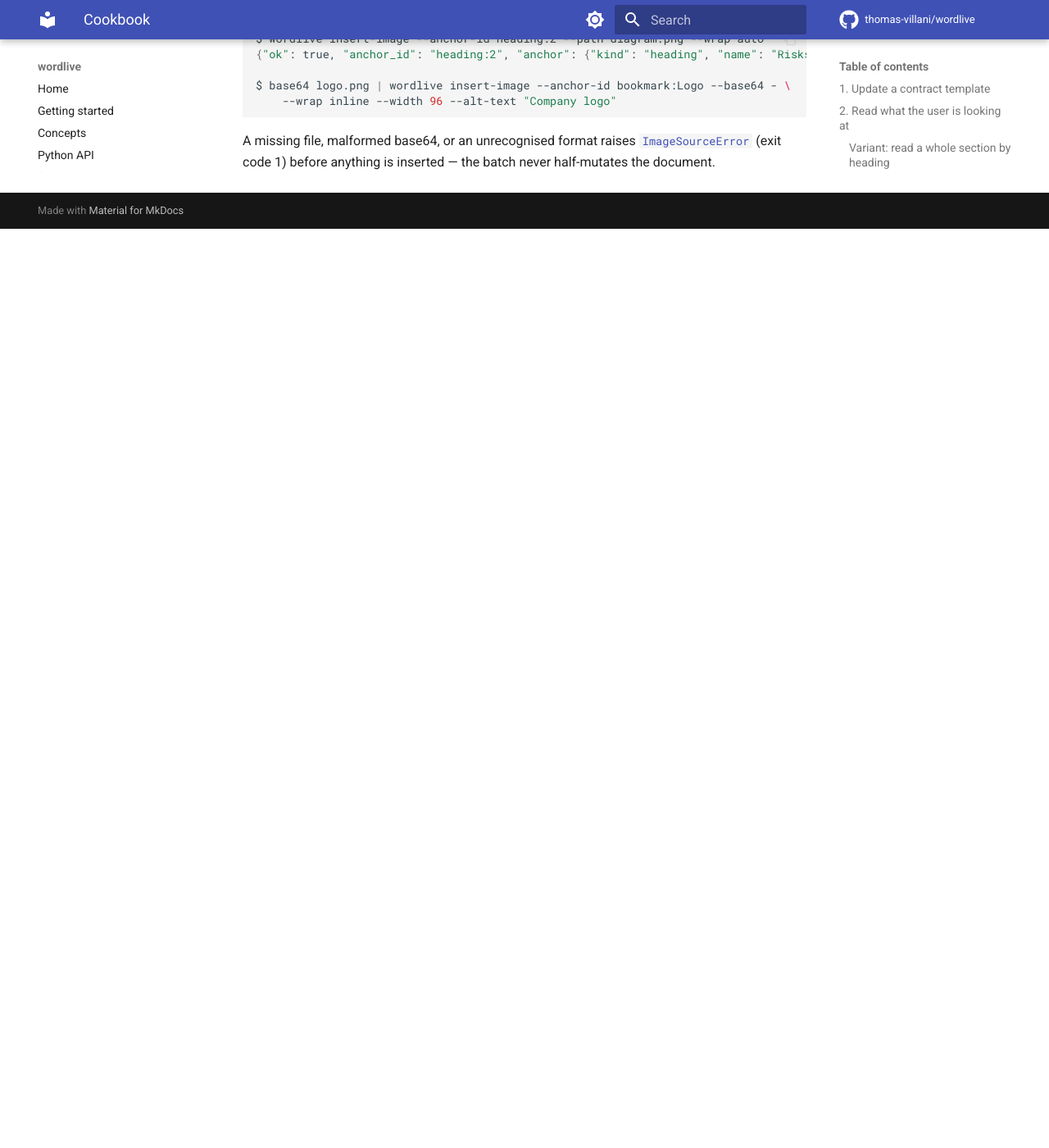
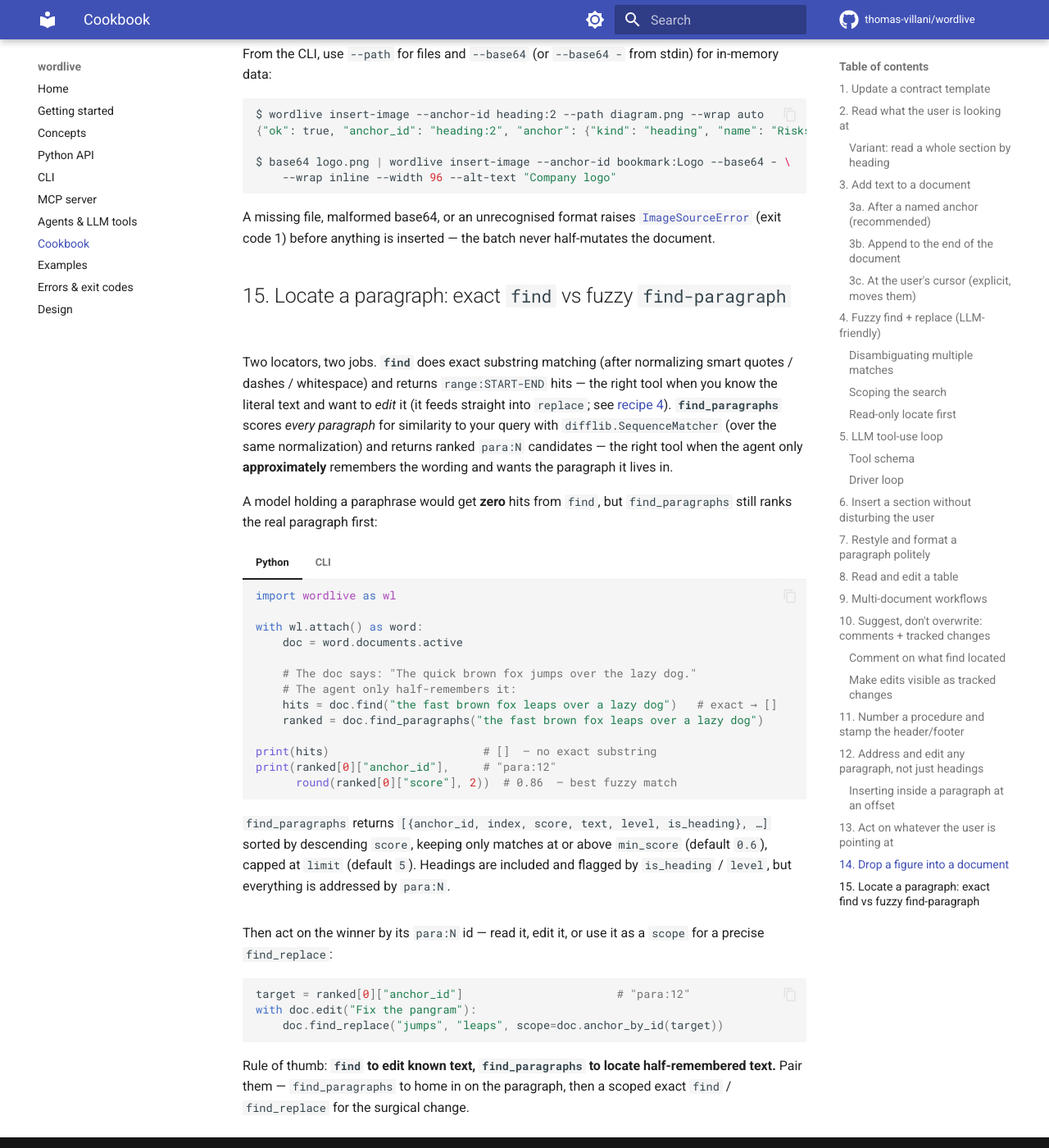
Before and after one commit to thomas-villani/wordlive, an MkDocs documentation site: the page built from docs/cookbook.md, in a window 1280 px wide and 1400 px high, scrolled down 16102 px. Shown: the whole window at 82% size. Built offline with MkDocs 1.6.1 and Material for MkDocs 9.7.7, drawn with Linux system fonts in a browser that asks for light colours; comment, search, counter and statistics services are not loaded; before the commit the page ends 16381 px from its top, so only the background shows below that; some of the changed text lies outside the part shown.

Commit message:
docs: per-client MCP setup + find vs find-paragraph cookbook recipe (#52)
Agents & LLM tools page (docs/agents.md):
- Split skill vs MCP setup; add a single canonical server entry (uvx --from
  wordlive[mcp,snapshot] wordlive-mcp) with pinned-install and local-checkout
  variants.
- Concrete per-client instructions with Windows config paths: Claude Desktop
  (mcpb / install-mcp / Edit Config), Claude Code (claude mcp add --scope user
  and project .mcp.json), Cursor (.cursor/mcp.json, mcpServers), VS Code (the
  different shape: top-level servers + "type": "stdio" in .vscode/mcp.json),
  Windsurf (~/.codeium/windsurf/mcp_config.json), and a catch-all for Cline/others.

Cookbook (docs/cookbook.md):
- New recipe 15 contrasting exact `find` (→ range:START-END, for editing known
  text) vs fuzzy `find_paragraphs` (→ ranked para:N, for half-remembered text),
  with the pair-them pattern (locate fuzzy, then scoped exact find_replace).
  Cross-linked from recipe 4.

Verified with `mkdocs build --strict` (new cross-links resolve clean).

Co-authored-by: Claude Opus 4.8 <noreply@anthropic.com>

````diff
--- a/docs/agents.md
+++ b/docs/agents.md
@@ -26,62 +26,121 @@ wordlive llm-help --python   # the `import wordlive as wl` guide
 Point your agent at `wordlive --help` and it's told to run exactly this. This is
 the lowest-friction way to give a one-off agent everything it needs.
 
-## Claude Code
+## Install the skill
 
-Two complementary moves — install the skill so Claude Code knows the surface,
-and (optionally) register the MCP server so it can also call the tools directly:
+A skill teaches a coding agent the whole wordlive surface so it shells out to
+`wordlive …` (or `import wordlive`) itself — no MCP server needed. It lands as a
+`SKILL.md` that any skill-aware agent (Claude Code, Cursor, …) auto-discovers:
 
 ```bash
-# Skill — lands in ./.agents/skills/wordlive-cli/SKILL.md (commit it to share).
-wordlive install-skill            # CLI skill (default)
-wordlive install-skill --both     # also the wordlive-python skill
+wordlive install-skill            # CLI skill → ./.agents/skills/wordlive-cli/SKILL.md
+wordlive install-skill --python   # the Python-API skill instead
+wordlive install-skill --both     # both
+```
 
-# MCP — merges a server entry into the project's ./.mcp.json (uses uvx, no install).
+Project-local by default (commit it to share); `--system` installs to
+`~/.agents/skills/` for every project.
+
+## Connect the MCP server
+
+The MCP server is one stdio process exposing the four `word_*` tools. Every
+client launches it the same way — this is the entry to register:
+
+```json
+{
+  "mcpServers": {
+    "wordlive": {
+      "command": "uvx",
+      "args": ["--from", "wordlive[mcp,snapshot]", "wordlive-mcp"]
+    }
+  }
+}
+```
+
+`uvx` runs the published package straight from PyPI — no separate install — and
+the `snapshot` extra enables the `word_snapshot` vision tool (renders a page to
+an image the model can *see*). Two variants on the launch command:
+
+- **Pinned install:** `pip install "wordlive[mcp,snapshot]"`, then use
+  `"command": "wordlive-mcp"` with no `args`.
+- **Local checkout (dev):** `"command": "uv"`, `"args": ["run", "--directory",
+  "C:\\path\\to\\wordlive", "wordlive-mcp"]`.
+
+`wordlive install-mcp` writes this entry for you (Claude Desktop / Claude Code);
+`wordlive install-mcp --print` emits the snippet to paste anywhere else. **Restart
+the client** after editing its config. Because wordlive drives Word over COM, the
+client must run on the **same Windows machine** as Word — the paths below are the
+Windows locations.
+
+### Claude Desktop (MCP-only)
+
+Easiest is the one-click bundle: download `wordlive.mcpb` (built from
+[`mcpb/`](https://github.com/thomas-villani/wordlive/tree/main/mcpb)) and drop it
+onto **Settings → Extensions**. Otherwise register the server entry:
+
+```bash
+wordlive install-mcp        # writes %APPDATA%\Claude\claude_desktop_config.json
+```
+
+or edit that file by hand (**Settings → Developer → Edit Config** opens it) with
+the `mcpServers` entry above.
+
+### Claude Code (skill **and** MCP)
+
+```bash
+# Built-in CLI — user scope, so it's available in every project:
+claude mcp add --scope user --transport stdio wordlive \
+    -- uvx --from "wordlive[mcp,snapshot]" wordlive-mcp
+
+# …or a committable project-local .mcp.json:
 wordlive install-mcp --client claude-code
 ```
 
-Restart Claude Code to pick up the `.mcp.json` change. The skill is committed
-per-project; `--system` installs it to `~/.agents/skills/` for every project.
+`--scope user` stores it in `~/.claude.json` (this machine only); `--scope
+project` (and `install-mcp --client claude-code`) write `.mcp.json` at the repo
+root, which you commit to share. Run `/mcp` inside Claude Code to confirm it
+connected.
 
-## Claude Desktop
+### Cursor
 
-Claude Desktop is MCP-only. Easiest first:
+Paste the `mcpServers` entry above into `.cursor/mcp.json` (this project) or
+`%USERPROFILE%\.cursor\mcp.json` (every project) — same shape, so
+`wordlive install-mcp --print` gives you exactly what to drop in. Then enable it
+under **Settings → Tools & MCP**.
 
-1. **One-click bundle.** Download `wordlive.mcpb` (built from
-   [`mcpb/`](https://github.com/thomas-villani/wordlive/tree/main/mcpb)) and drop
-   it onto **Settings → Extensions**.
-2. **`install-mcp`.** Register the server in Claude Desktop's
-   `claude_desktop_config.json` in one command (it launches the server with
-   `uvx`, so there's no separate install):
+### VS Code (Copilot agent mode)
 
-   ```bash
-   wordlive install-mcp                  # → Claude Desktop's config (default)
-   ```
-3. **By hand.** `pip install "wordlive[mcp,snapshot]"`, then add:
+VS Code uses a **different shape**: a top-level `servers` key plus an explicit
+`"type": "stdio"`. Put this in `.vscode/mcp.json` (workspace) or your user config
+(command palette → **MCP: Open User Configuration**):
 
-   ```json
-   { "mcpServers": { "wordlive": { "command": "wordlive-mcp" } } }
-   ```
-
-Restart Claude Desktop afterwards. The `snapshot` extra adds the
-`word_snapshot` vision tool (renders a page to an image the model can *see*).
-
-## Cursor & other coding agents
-
-Any agent that reads `.agents/skills/**/SKILL.md` (or that you can paste context
-into) gets the skill the same way:
-
-```bash
-wordlive install-skill            # ./.agents/skills/wordlive-cli/SKILL.md
-wordlive install-skill --python   # the Python-API skill instead
+```json
+{
+  "servers": {
+    "wordlive": {
+      "type": "stdio",
+      "command": "uvx",
+      "args": ["--from", "wordlive[mcp,snapshot]", "wordlive-mcp"]
+    }
+  }
+}
 ```
 
-If your editor's agent speaks MCP, point its config at the server — print the
-snippet for any client and paste it where that client expects `mcpServers`:
+Start it from the gutter **Start** action (or **MCP: List Servers**), then select
+it in the Copilot Chat **Agent** tool picker.
 
-```bash
-wordlive install-mcp --print
-```
+### Windsurf
+
+Add the `mcpServers` entry above to
+`%USERPROFILE%\.codeium\windsurf\mcp_config.json` (**Cascade → MCP servers →
+Manage → View raw config**), then hit **Refresh**.
+
+### Other clients (Cline, …)
+
+Anything that speaks MCP takes the same launch command, and most reuse the
+`mcpServers` shape — `wordlive install-mcp --print` (or `--config PATH` to write a
+specific file) gives you the snippet. Drop it wherever that client keeps its
+server list (e.g. Cline: **MCP Servers → Configure → Installed**).
 
 ## What the agent works with
 
--- a/docs/cookbook.md
+++ b/docs/cookbook.md
@@ -344,6 +344,11 @@ $ wordlive find --text "the risk register" --in heading:3
 
 This is the same matcher as `replace --find`, but read-only — useful as a
 pre-flight check or to enumerate candidates for an `--occurrence` pick.
+
+`find` matches **exact** text (after cosmetic normalization). When the agent
+only *approximately* remembers the wording — a paraphrase, a typo, a half-recalled
+sentence — reach for `find-paragraph` instead; see
+[recipe 15](#15-locate-a-paragraph-exact-find-vs-fuzzy-find-paragraph).
 
 ## 5. LLM tool-use loop
 
@@ -923,3 +928,71 @@ $ base64 logo.png | wordlive insert-image --anchor-id bookmark:Logo --base64 - \
 A missing file, malformed base64, or an unrecognised format raises
 [`ImageSourceError`](errors.md#imagesourceerror) (exit code 1) before anything
 is inserted — the batch never half-mutates the document.
+
+## 15. Locate a paragraph: exact `find` vs fuzzy `find-paragraph`
+
+Two locators, two jobs. **`find`** does exact substring matching (after
+normalizing smart quotes / dashes / whitespace) and returns `range:START-END`
+hits — the right tool when you know the literal text and want to *edit* it (it
+feeds straight into `replace`; see [recipe 4](#4-fuzzy-find-replace-llm-friendly)).
+**`find_paragraphs`** scores *every paragraph* for similarity to your query with
+`difflib.SequenceMatcher` (over the same normalization) and returns ranked
+`para:N` candidates — the right tool when the agent only **approximately**
+remembers the wording and wants the paragraph it lives in.
+
+A model holding a paraphrase would get **zero** hits from `find`, but
+`find_paragraphs` still ranks the real paragraph first:
+
+=== "Python"
+
+    ```python
+    import wordlive as wl
+
+    with wl.attach() as word:
+        doc = word.documents.active
+
+        # The doc says: "The quick brown fox jumps over the lazy dog."
+        # The agent only half-remembers it:
+        hits = doc.find("the fast brown fox leaps over a lazy dog")   # exact → []
+        ranked = doc.find_paragraphs("the fast brown fox leaps over a lazy dog")
+
+    print(hits)                       # []  — no exact substring
+    print(ranked[0]["anchor_id"],     # "para:12"
+          round(ranked[0]["score"], 2))  # 0.86  — best fuzzy match
+    ```
+
+    `find_paragraphs` returns
+    `[{anchor_id, index, score, text, level, is_heading}, …]` sorted by
+    descending `score`, keeping only matches at or above `min_score` (default
+    `0.6`), capped at `limit` (default `5`). Headings are included and flagged by
+    `is_heading` / `level`, but everything is addressed by `para:N`.
+
+=== "CLI"
+
+    ```bash
+    # Exact: nothing, because the wording drifted.
+    $ wordlive find --text "the fast brown fox leaps over a lazy dog"
+    []
+
+    # Fuzzy: the real paragraph, ranked, with a score.
+    $ wordlive find-paragraph --text "the fast brown fox leaps over a lazy dog"
+    [{"anchor_id": "para:12", "index": 12, "score": 0.8605,
+      "text": "The quick brown fox jumps over the lazy dog.",
+      "level": 10, "is_heading": false}]
+    ```
+
+    Tune the breadth with `--limit N` and the strictness with `--min-score F`
+    (0–1). An empty or whitespace-only query returns `[]`.
+
+Then act on the winner by its `para:N` id — read it, edit it, or use it as a
+`scope` for a precise `find_replace`:
+
+```python
+target = ranked[0]["anchor_id"]                       # "para:12"
+with doc.edit("Fix the pangram"):
+    doc.find_replace("jumps", "leaps", scope=doc.anchor_by_id(target))
+```
+
+Rule of thumb: **`find` to edit known text, `find_paragraphs` to locate
+half-remembered text.** Pair them — `find_paragraphs` to home in on the
+paragraph, then a scoped exact `find` / `find_replace` for the surgical change.
````
